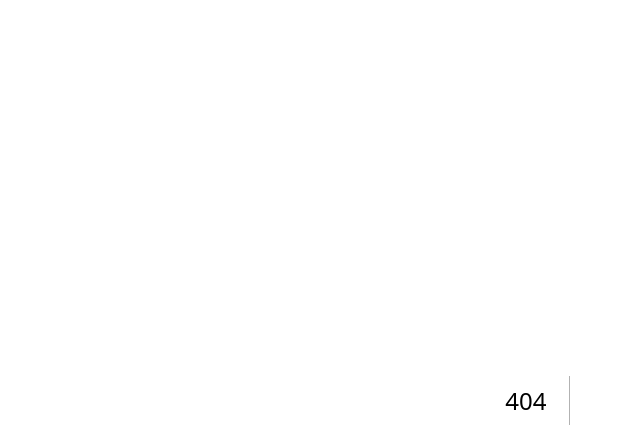
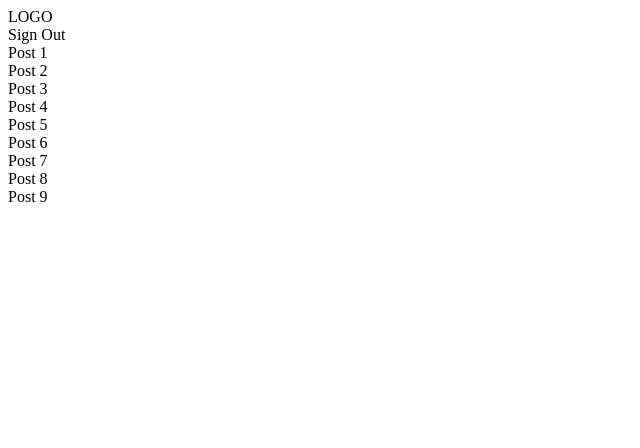
Before and after one commit to adarsh1001111/my-nextjs-project, a Next.js app: page /home in a window 1280 px wide. Before the commit this address had no page. Shown: the top 448 px of the page, without its empty margins (0-640 px from the left). Built offline with nearby package versions, Linux system fonts and the light colour scheme.

Commit message:
home page added in the pages folder

```diff
--- /dev/null
+++ b/pages/home.js
@@ -0,0 +1,44 @@
+import React from "react";
+import { signOut } from "../firebaseConfig"; // Import your signOut function from firebaseConfig
+
+const Home = () => {
+  // Function to handle sign out
+  const handleSignOut = async () => {
+    try {
+      await signOut();
+      console.log("User signed out successfully");
+    } catch (error) {
+      console.error("Error signing out:", error);
+    }
+  };
+
+  return (
+    <div>
+      {/* Navbar */}
+      <nav>
+        <div className="logo">LOGO</div>
+        <div className="sign-out" onClick={handleSignOut}>
+          Sign Out
+        </div>
+      </nav>
+
+      {/* Content */}
+      <div className="posts">
+        {/* First Row */}
+        <div className="post">Post 1</div>
+        <div className="post">Post 2</div>
+        <div className="post">Post 3</div>
+        {/* Second Row */}
+        <div className="post">Post 4</div>
+        <div className="post">Post 5</div>
+        <div className="post">Post 6</div>
+        {/* Third Row */}
+        <div className="post">Post 7</div>
+        <div className="post">Post 8</div>
+        <div className="post">Post 9</div>
+      </div>
+    </div>
+  );
+};
+
+export default Home;
--- a/pages/index.js
+++ b/pages/index.js
@@ -2,8 +2,10 @@ import React, { useState } from "react";
 import { getAuth, createUserWithEmailAndPassword } from "firebase/auth";
 import { GoogleAuthProvider, signInWithPopup } from "firebase/auth";
 import auth from "../firebaseConfig";
+import { useRouter } from "next/router";
 
 const Signup = () => {
+  const router = useRouter();
   const [showEmailInputs, setShowEmailInputs] = useState(false);
   const [email, setEmail] = useState("");
   const [password, setPassword] = useState("");
@@ -15,6 +17,7 @@ const Signup = () => {
         // Signed in successfully, get user data
         const user = result.user;
         console.log(user);
+        router.push(`/home`);
       })
       .catch((error) => {
         // Handle errors here
```
